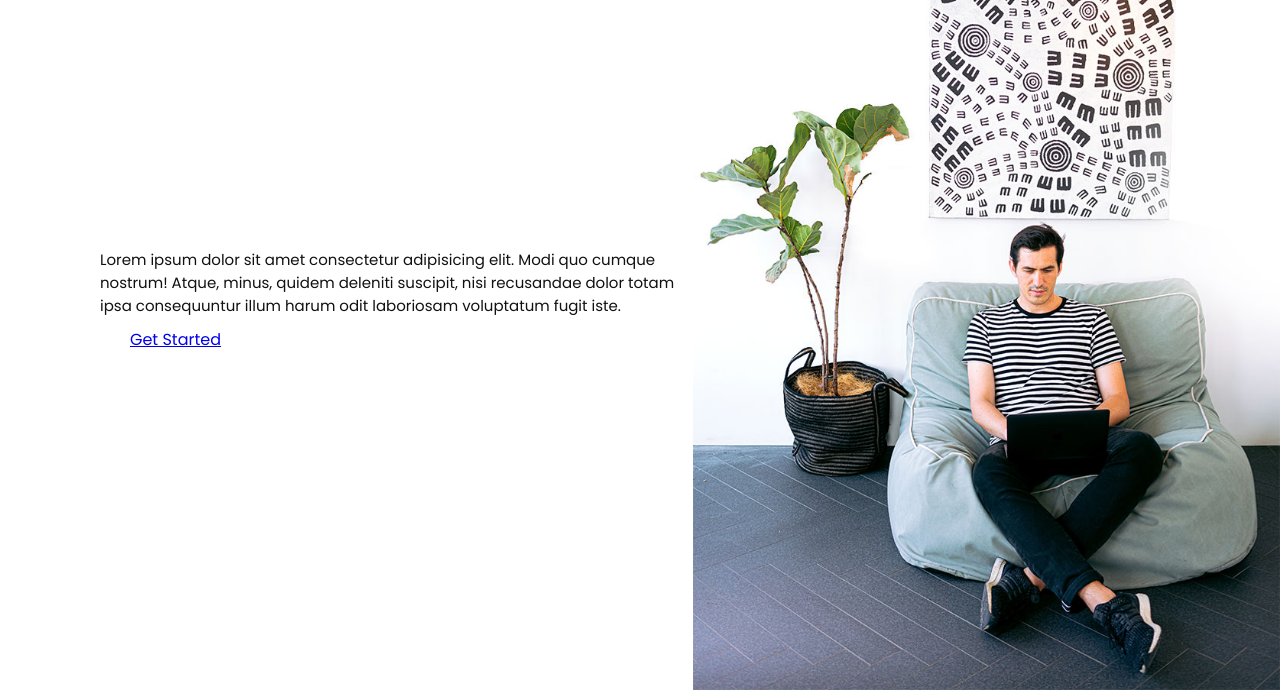
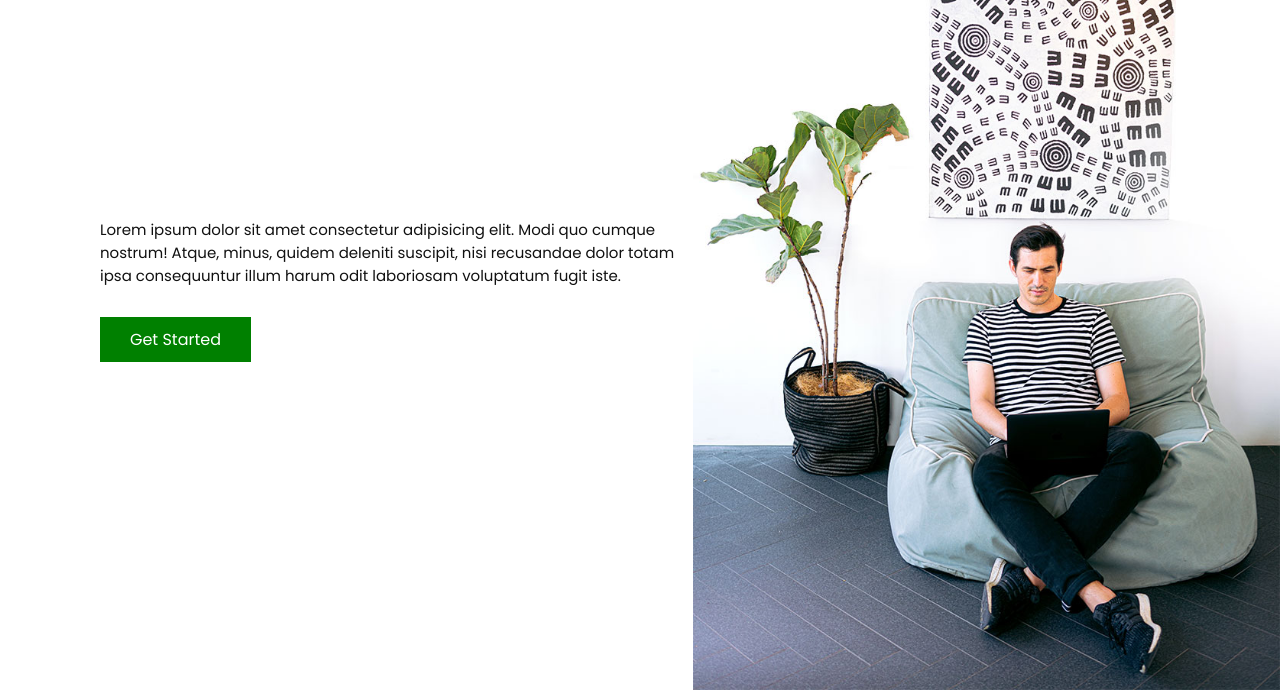
Before and after one commit to oscarvictoria/Responsive-Website-Project, a plain HTML site: page index.html in a window 1280 px wide. Shown: the part 110-800 px from the top of the page. Drawn offline with Linux system fonts and the light colour scheme.

Commit message:
cleaned up style sheet

```diff
--- a/css/style.css
+++ b/css/style.css
@@ -29,17 +29,17 @@ section {
 }
 
 .btn {
- cursor: pointer;
-background: green
-text-decoration: none;
-padding: 10px 30px;
-margin: 20px 0;
-
-
-
+    cursor: pointer;
+    display: inline-block;
+    text-decoration: none;
+    padding: 10px 30px;
+    margin: 20px 0;
+    background-color: green;
+    color: white;
 }
 
 .btn:hover {
+    transform: scale(1.05);
 
 }
 
```
